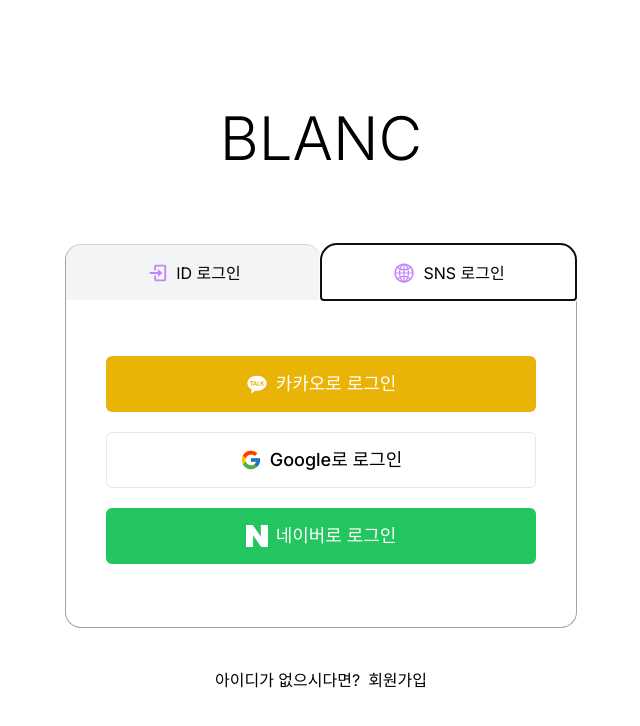
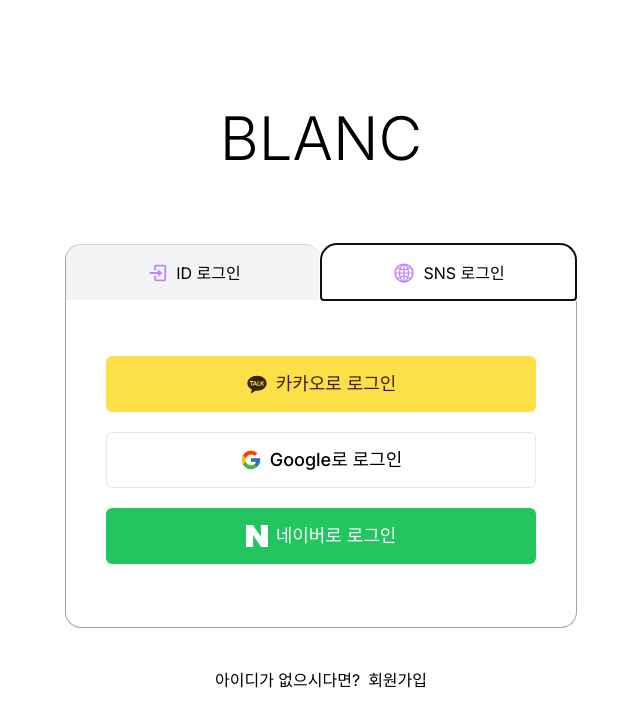
Before and after one commit to BlancProject/frontend, a Next.js app: page /login in a window 1280 px wide. Both pictures are taken after a click on the tab "SNS 로그인". Shown: the top 726 px of the page, without its empty margins (319-959 px from the left). Built offline with nearby package versions, Linux system fonts and the light colour scheme.

Commit message:
feat: 로그인 수정

```diff
--- a/src/app/(user)/login/page.tsx
+++ b/src/app/(user)/login/page.tsx
@@ -66,8 +66,8 @@
             </button>
           </TabPanel>
           <TabPanel className="flex flex-col mt-14 px-10">
-            <button className="flex items-center justify-center w-full p-2 h-14 font-medium text-lg bg-yellow-500 text-white rounded-md cursor-pointer mb-5">
-              <RiKakaoTalkFill className="mr-2" size="22" />
+            <button className="flex items-center justify-center w-full p-2 h-14 font-medium text-lg bg-yellow-300 text-yellow-950 rounded-md cursor-pointer mb-5">
+              <RiKakaoTalkFill className="mr-2" size="22" color="38230D" />
               카카오로 로그인
             </button>
             <button className="flex items-center justify-center w-full p-2 h-14 font-medium text-lg rounded-2xl border rounded-md cursor-pointer mb-5">
```
